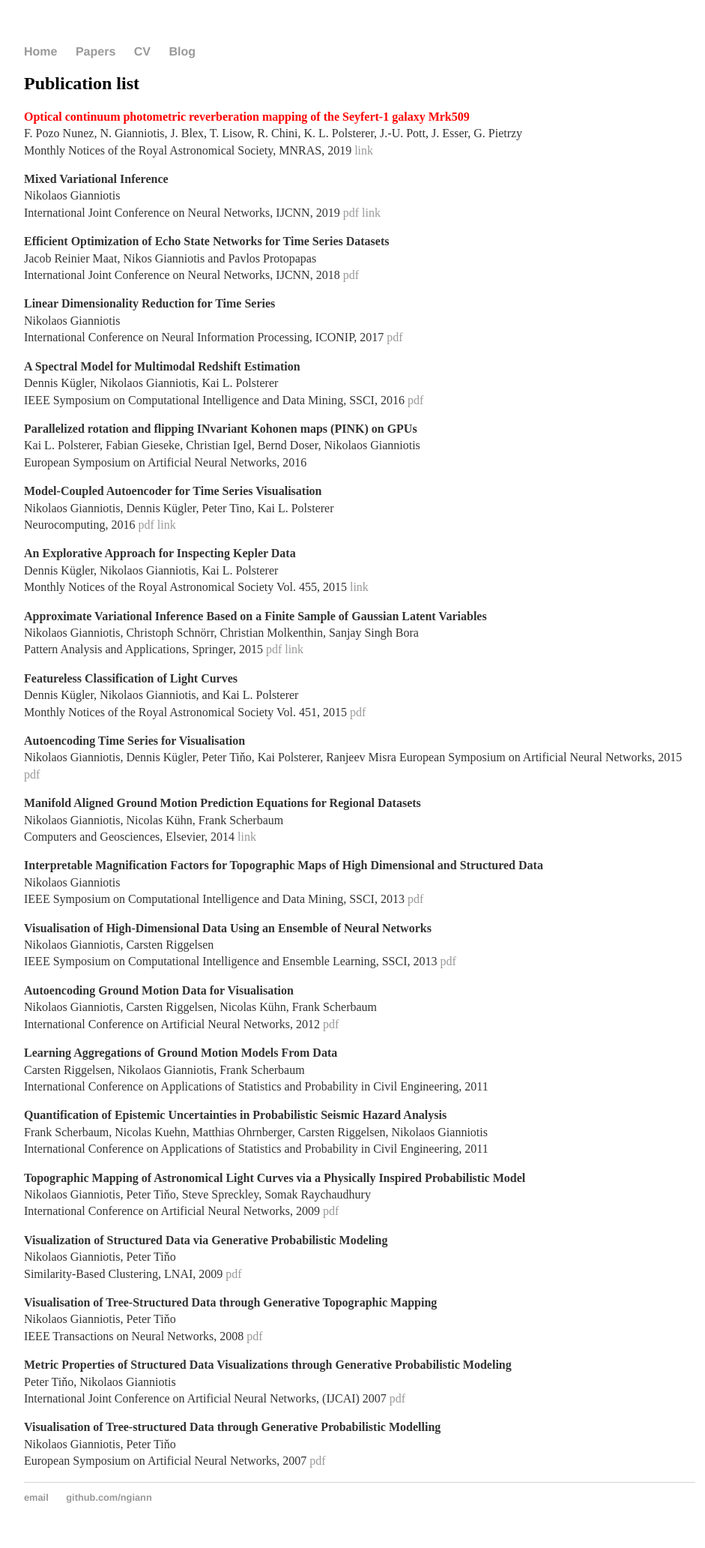
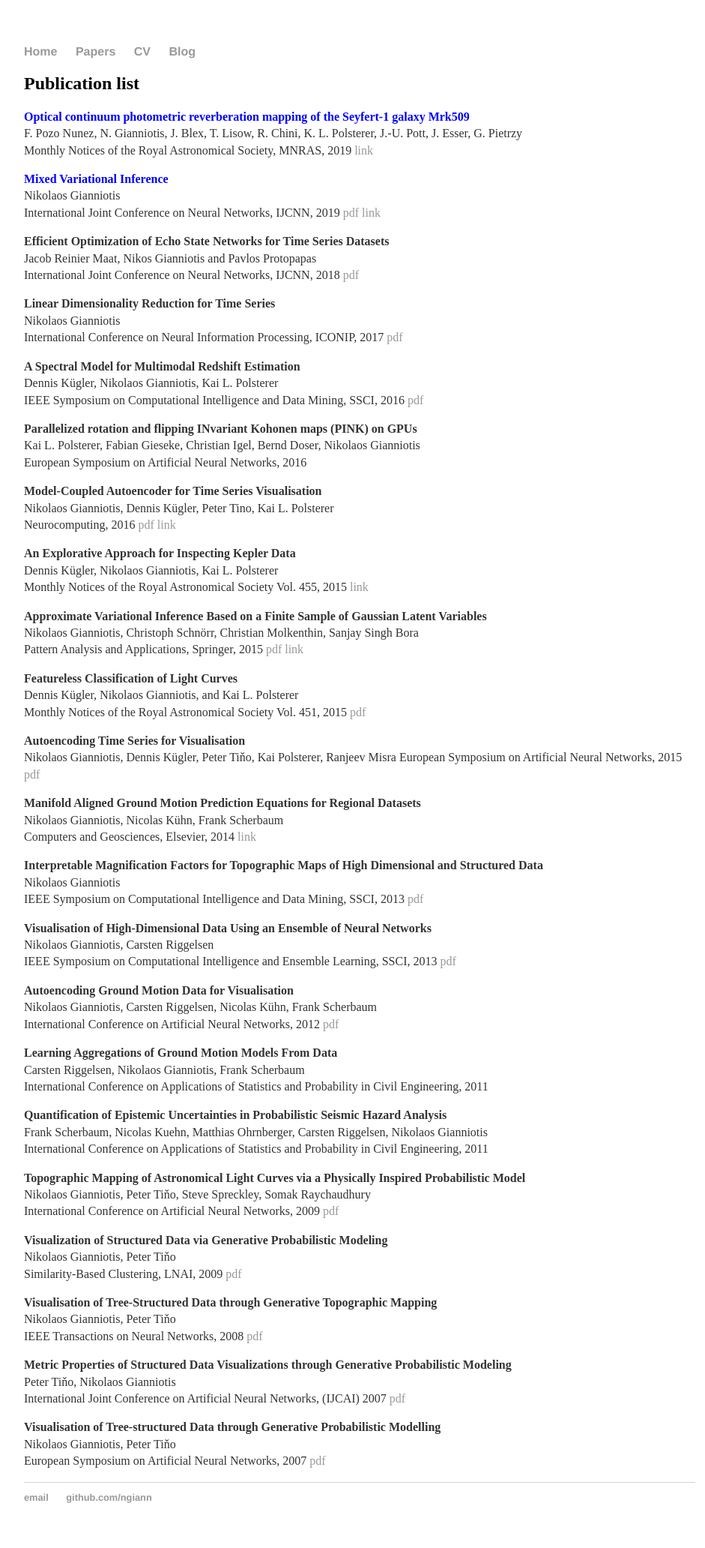
Before and after one commit to ngiann/ngiann.github.io, a Jekyll site: the page built from papers/index.md, in a window 1280 px wide. Shown: the whole page at 75% size, without its empty margins (160-1101 px from the left). Built offline with Jekyll 4.4.1, drawn with Linux system fonts in a browser that asks for light colours.

Commit message:
Update index.md

```diff
--- a/papers/index.md
+++ b/papers/index.md
@@ -5,12 +5,12 @@
 ## Publication list
 
 
-**<span style="color: red">Optical continuum photometric reverberation mapping of the Seyfert-1 galaxy Mrk509</span>**\
+**<span style="color: blue">Optical continuum photometric reverberation mapping of the Seyfert-1 galaxy Mrk509</span>**\
 F. Pozo Nunez, N. Gianniotis, J. Blex, T. Lisow, R. Chini, K. L. Polsterer, J.-U. Pott, J. Esser, G. Pietrzy\
 Monthly Notices of the Royal Astronomical Society, MNRAS, 2019 [link](https://doi.org/10.1093/mnras/stz2830)
 
 
-**Mixed Variational Inference**\
+**<span style="color: blue">Mixed Variational Inference</span>**\
 Nikolaos Gianniotis\
 International Joint Conference on Neural Networks, IJCNN, 2019 [pdf](https://arxiv.org/pdf/1901.04791.pdf) [link](https://doi.org/10.1109/IJCNN.2019.8852348)
 
```
